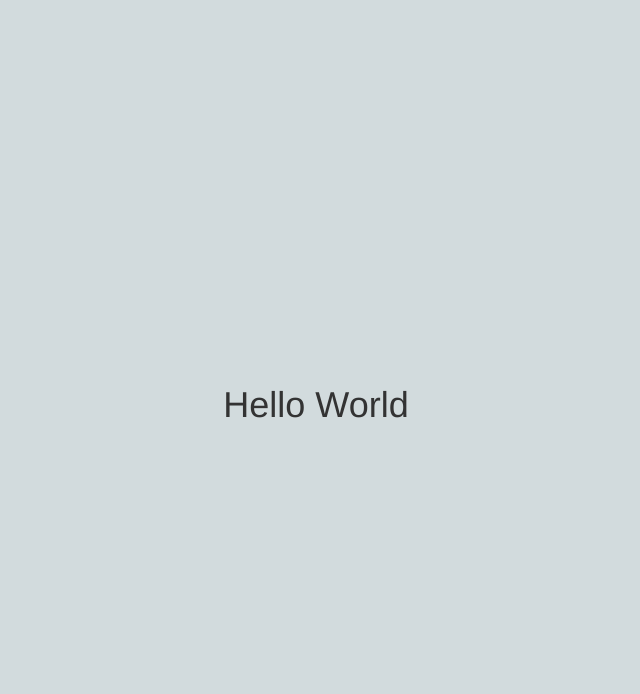
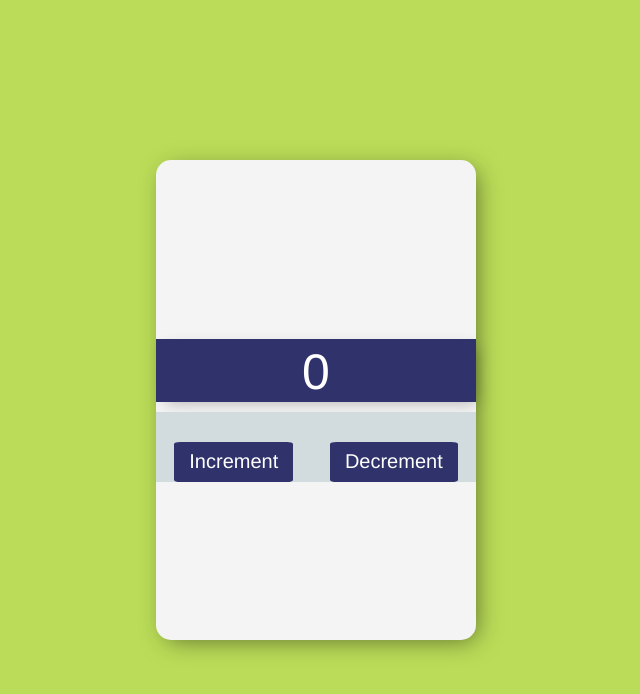
Before and after one commit to as10071999/LearnReact, a React (Create React App) app: page / in a window 1280 px wide. Shown: the top 694 px of the page, without its empty margins (324-964 px from the left). Built offline with nearby package versions, Linux system fonts and the light colour scheme.

Commit message:
implemented Increase and Decrease counter

```diff
--- a/src/App.jsx
+++ b/src/App.jsx
@@ -2,9 +2,28 @@ import React from "react";
 import { useState } from "react";
 
 function App() {
+  const [num, setNum] = useState(0);
+  function IncreaseCount() {
+    setNum((prev) => {
+      return prev + 1;
+    });
+  }
+  function DecreaseCount() {
+    setNum((prev) => {
+      return prev !== 0 ? prev - 1 : 0;
+    });
+  }
   return (
     <>
-      <h1>Hello World</h1>
+      <div className="main_div">
+        <div className="center_div">
+          <h1>{num}</h1>
+          <div className="btn_div">
+            <button onClick={IncreaseCount}>Increment</button>
+            <button onClick={DecreaseCount}>Decrement</button>
+          </div>
+        </div>
+      </div>
     </>
   );
 }
--- a/src/index.css
+++ b/src/index.css
@@ -4,23 +4,74 @@
   margin: 0;
   background-color: #d2dbdd;
 }
-
-div {
+.main_div {
   width: 100%;
   height: 100vh;
+  background: #badc58;
+  display: flex;
+  flex-direction: row;
+  justify-content: center;
+  align-items: center;
+  text-align: center;
+}
+
+.center_div {
+  width: 25%;
+  height: 60vh;
+  background-color: #f4f4f4;
+  box-shadow: 5px 5px 25px -5px rgba(0, 0, 0, 0.5);
+  border-radius: 15px;
   display: flex;
   flex-direction: column;
   justify-content: center;
   align-items: center;
 }
 
+h1 {
+  color: white;
+  background: transparent;
+  font-size: 50px;
+  background-color: #30336b;
+  padding: 6px 0 2px 0;
+  margin-bottom: 10px;
+  width: 100%;
+  box-shadow: 5px 5px 15px -5px rgba(0, 0, 0, 0.3);
+}
+
+input {
+  text-align: center;
+  height: 30px;
+  top: 10px;
+  border: none;
+  background: transparent;
+  font-size: 20px;
+  font-weight: 500;
+  width: 60%;
+  border-bottom: 2px solid #8566aa;
+  outline: none;
+}
+
 button {
-  padding: 15px 20px;
-  background: crimson;
-  color: white;
-  border: 2px solid #ecf0f1;
+  min-height: 40px;
+  border-radius: 5%;
+  border-color: transparent;
+  background-color: #30336b;
+  color: #fff;
+  font-size: 20px;
+  border: none;
   outline: none;
-  border-radius: 5px;
-  text-transform: uppercase;
-  cursor: pointer;
+  padding: 0 15px;
+  margin-top: 30px;
+  box-shadow: 5px 5px 15px -5 px rgba(0, 0, 0, 0.3);
 }
+
+button:hover {
+  background-color: #22a6b3;
+}
+
+.btn_div {
+  width: 100%;
+  display: flex;
+  justify-content: space-around;
+  align-items: center;
+}
```
Also changed, not shown: 1 other file (tests, documents, lock files or other folders).
